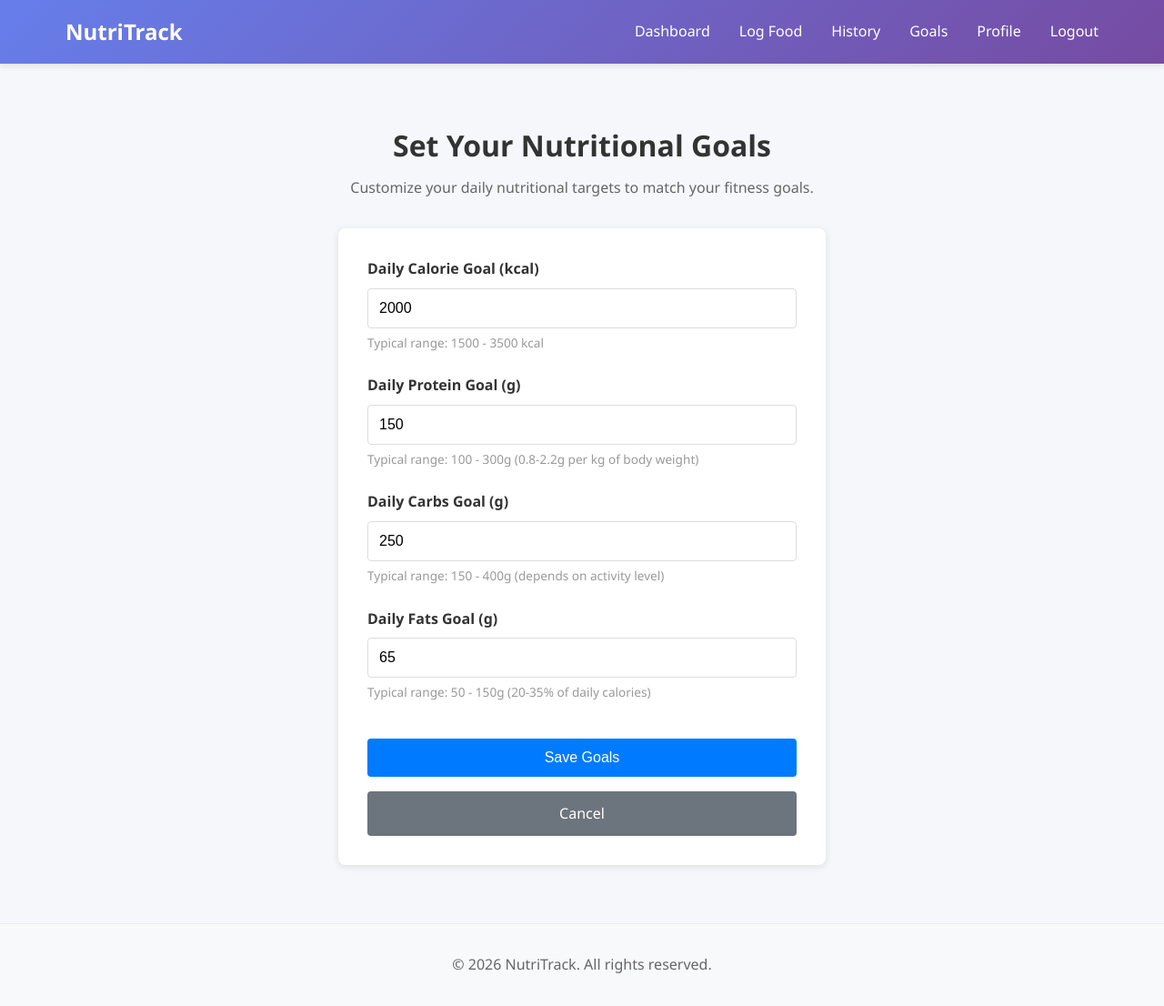
After one commit to UPTEJ-1/nutritional-food-tracker, a Flask app: page /goals in a window 1280 px wide. The commit adds this page. Shown: the whole page at 91% size. Run offline with Flask 3, Linux system fonts and the light colour scheme; a user stored in the database is signed in; data comes from the database, SQL or seed files in the repository; both versions use the stored data as it was after the commit.

Commit message:
Add goals management feature with user input validation and database integration

```diff
--- a/app.py
+++ b/app.py
@@ -417,6 +417,92 @@ def delete_food_log(entry_id):
     return redirect(url_for('dashboard'))
 
 
+# Goals route: GET shows form, POST updates user goals
+@app.route('/goals', methods=['GET', 'POST'])
+@login_required
+def goals():
+    """
+    Handles user nutritional goals management.
+    GET: Queries user's current goals and renders goals.html form.
+    POST: Validates input and updates or inserts user goals into the database.
+    Returns: render_template on GET, redirect to dashboard on successful POST with success message
+    """
+    connection = get_db_connection()
+    cursor = connection.cursor()
+
+    if request.method == 'POST':
+        daily_calories = request.form.get('daily_calories')
+        daily_protein = request.form.get('daily_protein')
+        daily_carbs = request.form.get('daily_carbs')
+        daily_fats = request.form.get('daily_fats')
+
+        # Validate input
+        if not all([daily_calories, daily_protein, daily_carbs, daily_fats]):
+            flash('Please fill in all fields.', 'danger')
+            connection.close()
+            return redirect(url_for('goals'))
+
+        try:
+            daily_calories = float(daily_calories)
+            daily_protein = float(daily_protein)
+            daily_carbs = float(daily_carbs)
+            daily_fats = float(daily_fats)
+        except ValueError:
+            flash('Please enter valid numbers for all fields.', 'danger')
+            connection.close()
+            return redirect(url_for('goals'))
+
+        # Check if goals exist for user
+        cursor.execute('SELECT id FROM goals WHERE user_id = ?', (current_user.id,))
+        existing_goal = cursor.fetchone()
+
+        try:
+            if existing_goal:
+                # Update existing goals
+                cursor.execute('''
+                    UPDATE goals
+                    SET daily_calories = ?, daily_protein = ?, daily_carbs = ?, daily_fats = ?
+                    WHERE user_id = ?
+                ''', (daily_calories, daily_protein, daily_carbs, daily_fats, current_user.id))
+            else:
+                # Insert new goals
+                cursor.execute('''
+                    INSERT INTO goals (user_id, daily_calories, daily_protein, daily_carbs, daily_fats)
+                    VALUES (?, ?, ?, ?, ?)
+                ''', (current_user.id, daily_calories, daily_protein, daily_carbs, daily_fats))
+            connection.commit()
+            flash('Goals updated successfully!', 'success')
+            connection.close()
+            return redirect(url_for('dashboard'))
+        except Exception as e:
+            flash(f'Failed to update goals: {str(e)}', 'danger')
+            connection.close()
+            return redirect(url_for('goals'))
+
+    # GET request: fetch current goals
+    cursor.execute('SELECT daily_calories, daily_protein, daily_carbs, daily_fats FROM goals WHERE user_id = ?', (current_user.id,))
+    user_goals = cursor.fetchone()
+    connection.close()
+
+    # Use default values if no goals exist
+    if user_goals:
+        current_goals = {
+            'daily_calories': user_goals['daily_calories'],
+            'daily_protein': user_goals['daily_protein'],
+            'daily_carbs': user_goals['daily_carbs'],
+            'daily_fats': user_goals['daily_fats']
+        }
+    else:
+        current_goals = {
+            'daily_calories': 2000,
+            'daily_protein': 150,
+            'daily_carbs': 250,
+            'daily_fats': 65
+        }
+
+    return render_template('goals.html', current_goals=current_goals)
+
+
 # Run the app
 if __name__ == '__main__':
     app.run(debug=True)
--- a/templates/base.html
+++ b/templates/base.html
@@ -17,9 +17,9 @@
                 {% if current_user.is_authenticated %}
                     <ul class="navbar-nav">
                         <li><a href="{{ url_for('dashboard') }}">Dashboard</a></li>
-                        <li><a href="#">Log Food</a></li>
+                        <li><a href="{{ url_for('log_food') }}">Log Food</a></li>
                         <li><a href="#">History</a></li>
-                        <li><a href="#">Goals</a></li>
+                        <li><a href="{{ url_for('goals') }}">Goals</a></li>
                         <li><a href="#">Profile</a></li>
                         <li><a href="{{ url_for('logout') }}">Logout</a></li>
                     </ul>
--- /dev/null
+++ b/templates/goals.html
@@ -0,0 +1,135 @@
+{% extends "base.html" %}
+
+{% block title %}Set Goals - NutriTrack{% endblock %}
+
+{% block content %}
+<div class="goals-container">
+    <h1>Set Your Nutritional Goals</h1>
+    <p class="subtitle">Customize your daily nutritional targets to match your fitness goals.</p>
+
+    <form method="POST" action="{{ url_for('goals') }}" class="goals-form">
+        <div class="form-group">
+            <label for="daily_calories">Daily Calorie Goal (kcal)</label>
+            <input type="number" id="daily_calories" name="daily_calories" min="1000" max="10000" step="50"
+                   value="{{ current_goals.daily_calories }}" required>
+            <small>Typical range: 1500 - 3500 kcal</small>
+        </div>
+
+        <div class="form-group">
+            <label for="daily_protein">Daily Protein Goal (g)</label>
+            <input type="number" id="daily_protein" name="daily_protein" min="20" max="500" step="5"
+                   value="{{ current_goals.daily_protein }}" required>
+            <small>Typical range: 100 - 300g (0.8-2.2g per kg of body weight)</small>
+        </div>
+
+        <div class="form-group">
+            <label for="daily_carbs">Daily Carbs Goal (g)</label>
+            <input type="number" id="daily_carbs" name="daily_carbs" min="50" max="1000" step="10"
+                   value="{{ current_goals.daily_carbs }}" required>
+            <small>Typical range: 150 - 400g (depends on activity level)</small>
+        </div>
+
+        <div class="form-group">
+            <label for="daily_fats">Daily Fats Goal (g)</label>
+            <input type="number" id="daily_fats" name="daily_fats" min="20" max="500" step="5"
+                   value="{{ current_goals.daily_fats }}" required>
+            <small>Typical range: 50 - 150g (20-35% of daily calories)</small>
+        </div>
+
+        <button type="submit" class="btn btn-primary">Save Goals</button>
+        <a href="{{ url_for('dashboard') }}" class="btn btn-secondary">Cancel</a>
+    </form>
+</div>
+
+<style>
+    .goals-container {
+        max-width: 600px;
+        margin: 0 auto;
+        padding: 2rem;
+    }
+
+    .goals-container h1 {
+        text-align: center;
+        color: #333;
+        margin-bottom: 0.5rem;
+    }
+
+    .subtitle {
+        text-align: center;
+        color: #666;
+        margin-bottom: 2rem;
+    }
+
+    .goals-form {
+        background: white;
+        padding: 2rem;
+        border-radius: 8px;
+        box-shadow: 0 2px 8px rgba(0, 0, 0, 0.1);
+    }
+
+    .form-group {
+        margin-bottom: 1.5rem;
+    }
+
+    .form-group label {
+        display: block;
+        margin-bottom: 0.5rem;
+        font-weight: 600;
+        color: #333;
+    }
+
+    .form-group input {
+        width: 100%;
+        padding: 0.75rem;
+        border: 1px solid #ddd;
+        border-radius: 4px;
+        font-size: 1rem;
+        box-sizing: border-box;
+    }
+
+    .form-group input:focus {
+        outline: none;
+        border-color: #007bff;
+        box-shadow: 0 0 0 3px rgba(0, 123, 255, 0.1);
+    }
+
+    .form-group small {
+        display: block;
+        margin-top: 0.3rem;
+        color: #999;
+        font-size: 0.85rem;
+    }
+
+    .btn {
+        display: inline-block;
+        padding: 0.75rem 1.5rem;
+        border-radius: 4px;
+        text-decoration: none;
+        font-weight: 500;
+        transition: all 0.3s ease;
+        border: none;
+        cursor: pointer;
+        font-size: 1rem;
+        margin-right: 1rem;
+        margin-top: 1rem;
+    }
+
+    .btn-primary {
+        background: #007bff;
+        color: white;
+    }
+
+    .btn-primary:hover {
+        background: #0056b3;
+    }
+
+    .btn-secondary {
+        background: #6c757d;
+        color: white;
+    }
+
+    .btn-secondary:hover {
+        background: #545b62;
+    }
+</style>
+{% endblock %}
```
Also changed, not shown: models.py (+223 -0 lines), nutrition_tracker.db.
